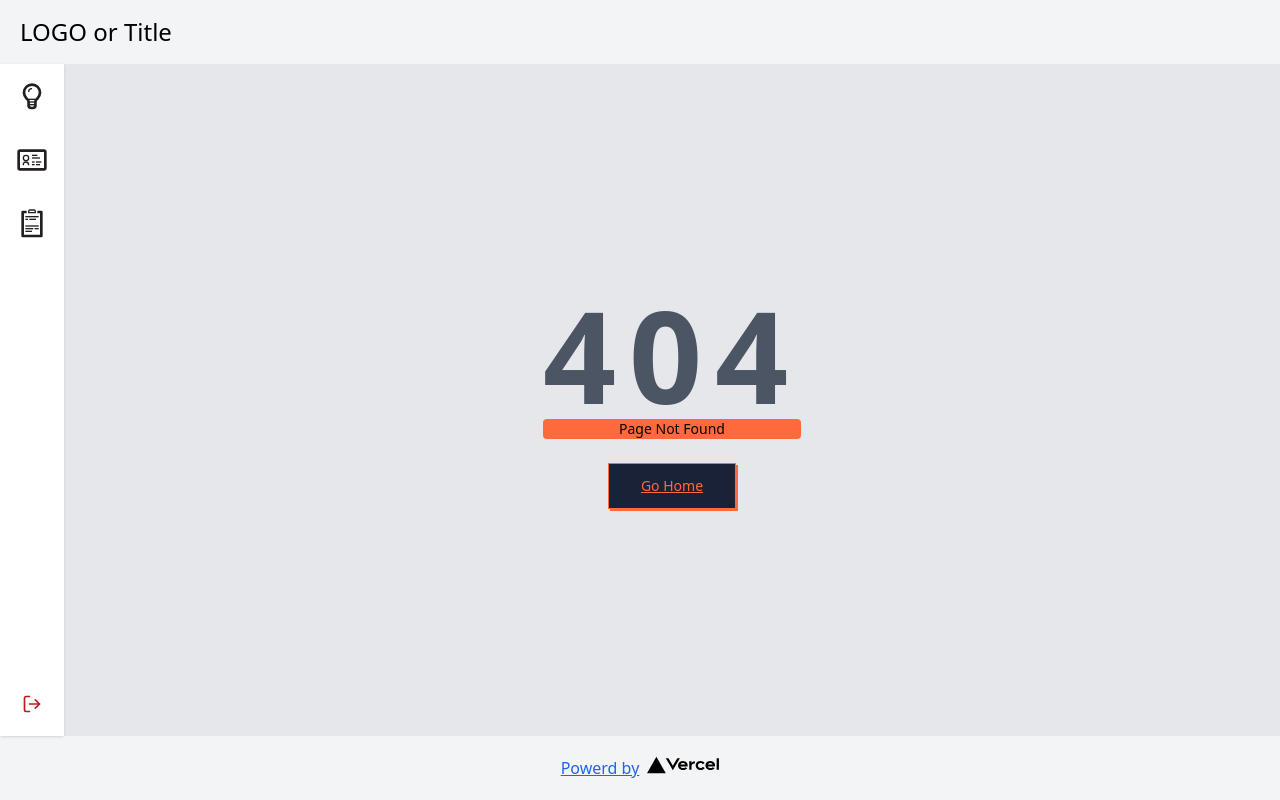
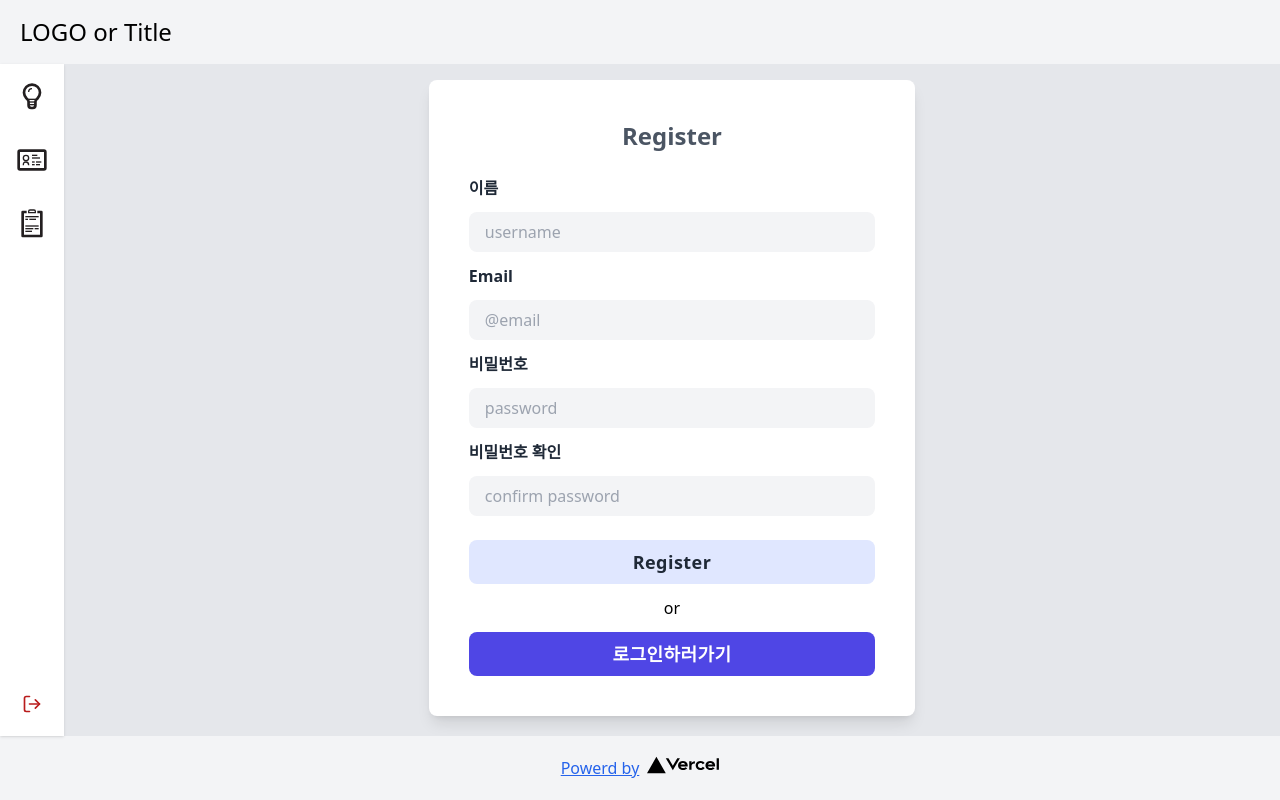
Before and after one commit to imjlk/mongo-express-nextjs, a Next.js app in the folder client/: page /register in a window 1280 px wide. Before the commit this address had no page. Built offline with nearby package versions, Linux system fonts and the light colour scheme.

Commit message:
client - 로그인 페이지 추가

```diff
--- a/client/components/SideNavBar.js
+++ b/client/components/SideNavBar.js
@@ -12,6 +12,7 @@ function SideNavBar({ children, calcHeight }) {
   const anchorClasses =
     'flex h-16 w-full items-center justify-center px-4 focus:text-orange-500'
   const activePath = (path) => (path === router.pathname ? 'bg-gray-200' : '')
+  const handleClickLogin = () => router.push('/login')
 
   return (
     <main className="flex h-[calc(100vh-8em)] bg-gray-200">
@@ -60,6 +61,7 @@ function SideNavBar({ children, calcHeight }) {
 
         <div className="mt-auto flex h-16 w-full items-center">
           <button
+            onClick={handleClickLogin}
             className="mx-auto flex h-16 w-full items-center
 				justify-center hover:bg-red-200 focus:text-orange-500 focus:outline-none"
           >
@@ -82,7 +84,7 @@ function SideNavBar({ children, calcHeight }) {
           </button>
         </div>
       </aside>
-      <section className="container mx-auto flex flex-1 overflow-auto p-4">
+      <section className="container mx-auto flex flex-1 justify-center overflow-auto py-4">
         {children}
       </section>
     </main>
--- /dev/null
+++ b/client/pages/login.js
@@ -0,0 +1,72 @@
+import { useRouter } from 'next/router'
+
+function Login() {
+  const router = useRouter()
+  const handleClickRegister = () => router.push('/register')
+  const handleSubmitLogin = (e) => {
+    const currentForm = e.target.closest('form')
+    currentForm.reportValidity()
+    e.preventDefault()
+  }
+
+  return (
+    <div className="flex flex-1 items-center justify-center">
+      <div className="w-11/12 md:w-1/2 lg:w-2/5">
+        <form className="min-w-full rounded-lg bg-white p-6 shadow-lg md:p-10">
+          <h1 className="mb-6 text-center font-sans text-2xl font-bold text-gray-600">
+            Login
+          </h1>
+          <div>
+            <label
+              className="text-md my-3 block font-semibold text-gray-800"
+              htmlFor="email"
+            >
+              Email
+            </label>
+            <input
+              className="w-full rounded-lg bg-gray-100 px-4 py-2 focus:outline-none"
+              type="email"
+              name="email"
+              id="email"
+              required
+              placeholder="your@email.tld"
+            />
+          </div>
+          <div>
+            <label
+              className="text-md my-3 block font-semibold text-gray-800"
+              htmlFor="password"
+            >
+              Password
+            </label>
+            <input
+              className="w-full rounded-lg bg-gray-100 px-4 py-2 focus:outline-none"
+              type="password"
+              name="password"
+              id="password"
+              required
+              placeholder="password"
+            />
+          </div>
+          <button
+            type="submit"
+            onClick={handleSubmitLogin}
+            className="mt-6 mb-3 w-full rounded-lg bg-indigo-100 px-4 py-2 font-sans text-lg font-semibold tracking-wide text-gray-800"
+          >
+            Login
+          </button>
+          <p className="space-x-4 text-center">or</p>
+          <button
+            type="button"
+            onClick={handleClickRegister}
+            className="mt-3 w-full rounded-lg bg-indigo-600 px-4 py-2 font-sans text-lg font-semibold tracking-wide text-white"
+          >
+            회원가입하기
+          </button>
+        </form>
+      </div>
+    </div>
+  )
+}
+
+export default Login
--- /dev/null
+++ b/client/pages/register.js
@@ -0,0 +1,104 @@
+import { useRouter } from 'next/router'
+
+function Register() {
+  const router = useRouter()
+  const handleClickLogin = () => router.push('/login')
+  const handleSubmitRegister = (e) => {
+    const currentForm = e.target.closest('form')
+    currentForm.reportValidity()
+    e.preventDefault()
+  }
+
+  return (
+    <div className="flex flex-1 justify-center">
+      <div className="w-11/12 md:w-1/2 lg:w-2/5">
+        <form className="min-w-full rounded-lg bg-white p-6 shadow-lg md:p-10">
+          <h1 className="mb-6 text-center font-sans text-2xl font-bold text-gray-600">
+            Register
+          </h1>
+          <div>
+            <label
+              className="text-md my-3 block font-semibold text-gray-800"
+              htmlFor="username"
+            >
+              이름
+            </label>
+            <input
+              className="w-full rounded-lg bg-gray-100 px-4 py-2 focus:outline-none"
+              type="text"
+              name="username"
+              id="username"
+              required
+              placeholder="username"
+            />
+          </div>
+          <div>
+            <label
+              className="text-md my-3 block font-semibold text-gray-800"
+              htmlFor="email"
+            >
+              Email
+            </label>
+            <input
+              className="w-full rounded-lg bg-gray-100 px-4 py-2 focus:outline-none"
+              type="email"
+              name="email"
+              id="email"
+              required
+              placeholder="@email"
+            />
+          </div>
+          <div>
+            <label
+              className="text-md my-3 block font-semibold text-gray-800"
+              htmlFor="password"
+            >
+              비밀번호
+            </label>
+            <input
+              className="w-full rounded-lg bg-gray-100 px-4 py-2 focus:outline-none"
+              type="password"
+              name="password"
+              id="password"
+              required
+              placeholder="password"
+            />
+          </div>
+          <div>
+            <label
+              className="text-md my-3 block font-semibold text-gray-800"
+              htmlFor="confirm"
+            >
+              비밀번호 확인
+            </label>
+            <input
+              className="w-full rounded-lg bg-gray-100 px-4 py-2 focus:outline-none"
+              type="password"
+              name="confirm"
+              id="confirm"
+              required
+              placeholder="confirm password"
+            />
+          </div>
+          <button
+            type="submit"
+            onClick={handleSubmitRegister}
+            className="mt-6 mb-3 w-full rounded-lg bg-indigo-100 px-4 py-2 font-sans text-lg font-semibold tracking-wide text-gray-800"
+          >
+            Register
+          </button>
+          <p className="space-x-4 text-center">or</p>
+          <button
+            type="button"
+            onClick={handleClickLogin}
+            className="mt-3 w-full rounded-lg bg-indigo-600 px-4 py-2 font-sans text-lg font-semibold tracking-wide text-white"
+          >
+            로그인하러가기
+          </button>
+        </form>
+      </div>
+    </div>
+  )
+}
+
+export default Register
```
